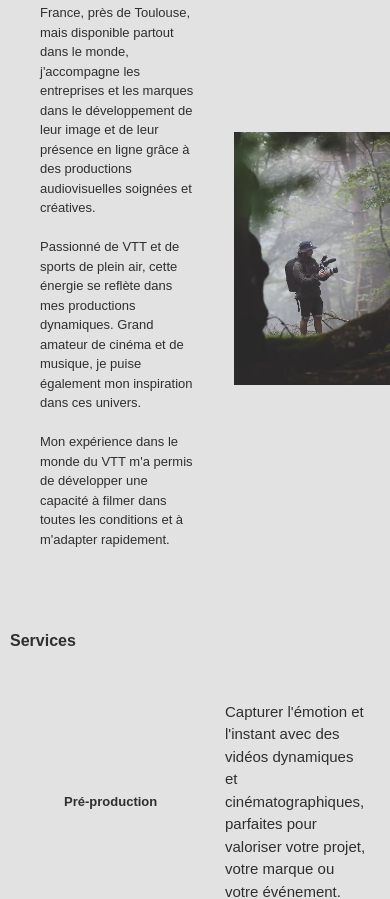
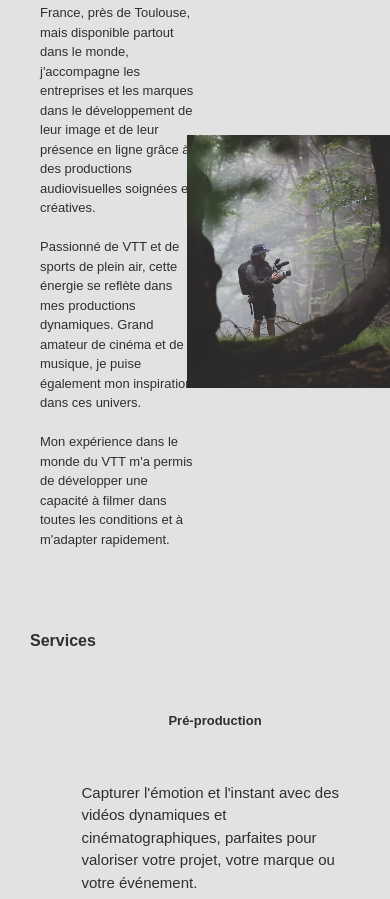
Before and after one commit to balkohv/clarence_marty, a React (Vite) app: page / in a window 390 px wide. Shown: the part 984-1883 px from the top of the page. Built offline with nearby package versions, Linux system fonts and the light colour scheme; no server answers.

Commit message:
modif clarence

```diff
--- a/src/components/about-me/About-me.css
+++ b/src/components/about-me/About-me.css
@@ -63,6 +63,8 @@
 
 .about-me-section {
   display: flex;
+  align-items: center;
+  justify-content: space-between;
   padding-top:5vh;
 }
 
@@ -186,8 +188,23 @@ td:last-child {
 
 .about-me_container{
     width:100%;
+}
+
+.about-me-image img{
+  float: right;
+  height: 100vh;
+  object-fit: cover;
+  overflow: hidden;
+  object-position: center;
+  aspect-ratio: 4 / 5;
+
+}
+
+@media(max-width: 1440px){
+  .about-me-image img{
+    height: 50vw;
   }
-
+}
 
 @media (max-width: 768px) {
   .video-title h1 {
@@ -222,12 +239,8 @@ td:last-child {
 
   }
 
-  .about-me-section{
-    align-items: center;
-  }
-
   .services-section{
-    padding: 0px 10px;
+    padding: 0px 30px;
   }
 
   tbody{
@@ -256,3 +269,22 @@ td:last-child {
   }
 
 }
+
+@media (max-width:600px){
+  tr{
+    flex-direction: column;
+    align-content: flex-start;
+  }
+
+  td{
+    width:auto !important;
+  }
+
+  .contact-section{
+    flex-direction: column;
+  }
+
+  .contact-text p{
+    margin-top:0px !important;
+  }
+}
--- a/src/components/navbar/Navbar.css
+++ b/src/components/navbar/Navbar.css
@@ -140,13 +140,13 @@ svg.active{
     display: block !important;
 }
 
-@media (max-width:1290px){
+@media (max-width:1430px){
     #tabs-container{
         width: 60%;
     }
 }
 
-@media (max-width:1200px){
+@media (max-width:1250px){
 
     #tabs-container {
         width: 90%;
--- a/src/components/projects/Item.jsx
+++ b/src/components/projects/Item.jsx
@@ -72,6 +72,7 @@ const Item = ({project,project_index, isSlideActive, onClick,close_item,isAdmin}
                     <h3>{project.preview.subtitle}</h3>
                     <p>{project.preview.description}</p>
                 </Col>
+                <Row className='down'><span>^</span></Row>
             </div>
             <Row className={`slides-container ${isSlideActive==project_index ? 'active-slide' : ''}`} ref={projectRef}>
                 {slides}
--- a/src/components/projects/Projects.css
+++ b/src/components/projects/Projects.css
@@ -156,7 +156,7 @@
 .preview-item .video-container video{
   border-radius: 20px;
   width: auto;
-  height: 100%;
+  height: 85%;
   transition: transform 0.5s ease;
 }
 
@@ -287,6 +287,35 @@
   max-height: fit-content;
 }
 
+.down{
+  rotate: 180deg;
+  top: 0px;
+  position: absolute;
+  right: 20px;
+  color: #626262;
+  font-size: 40px;
+  transition: all 0.3s ease;
+}
+
+.preview-item:hover .down{
+  scale: 1.5;
+  color: #000000;
+  transition: all 0.3s ease;
+  animation: bounce 1s;
+
+}
+@keyframes bounce {
+  0%, 20%, 50%, 80%, 100% {
+    transform:  translateY(0);
+  }
+  40% {
+    transform: translateY(-15px);
+  }
+  60% {
+    transform: translateY(-7px);
+  }
+}
+
 @media (max-width: 768px) {
   .tab-info h2{
     font-size:1.2em;
@@ -313,6 +342,12 @@
   }
 }
 
+@media (max-width:600px){
+  .down{
+    font-size: 30px;
+  }
+}
+
 @media (max-width:400px){
       .preview-item .preview-text {
         font-size: 0.5em !important;
--- a/src/index.css
+++ b/src/index.css
@@ -23,7 +23,7 @@ a:hover {
 }
 
 h1 {
-  font-size: 3.2em;
+  font-size: 150%;
   line-height: 1.1;
 }
 
```
Also changed, not shown: src/assets/SVG/email.svg, src/components/about-me/About-me.jsx (indentation only).
